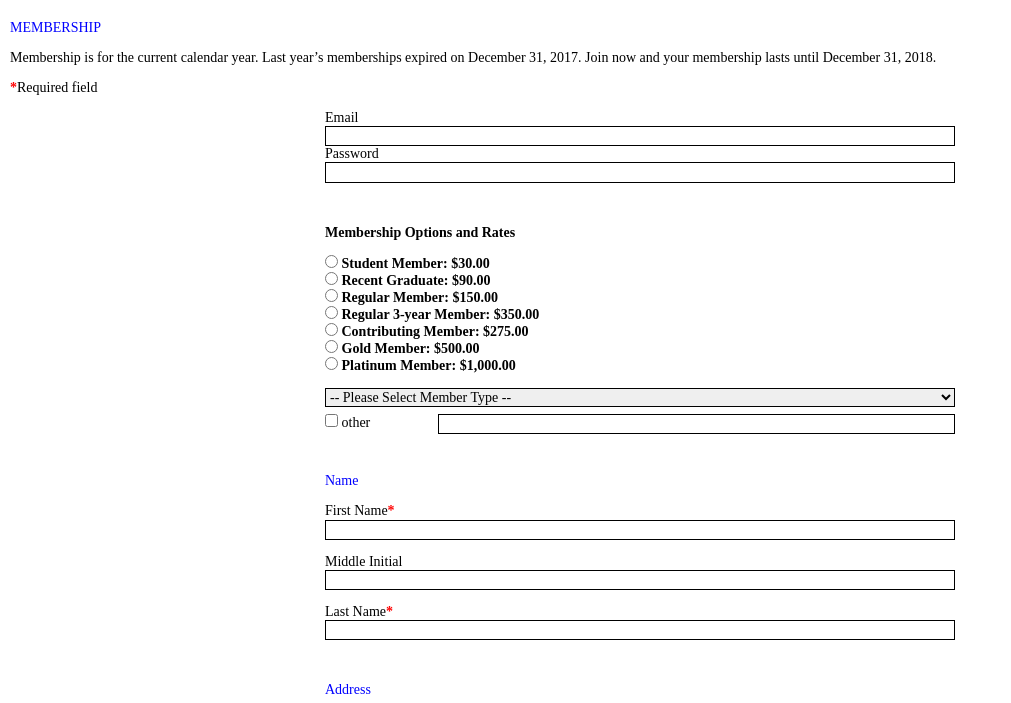
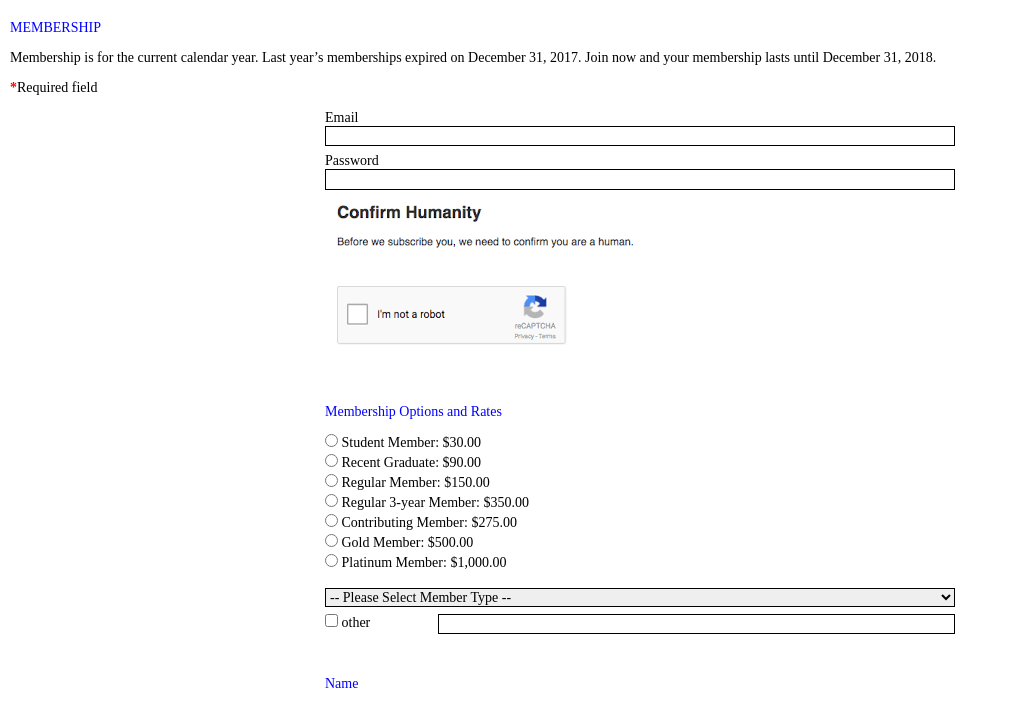
Before and after one commit to avatarmh/Node-Capstone-SNO, a website: page public/joinSNO.html in a window 1280 px wide. Shown: the part 203-906 px from the top of the page, without its empty margins (0-1011 px from the left). Drawn offline with nearby package versions, Linux system fonts and the light colour scheme.

Commit message:
drop-down country menu effectuated but needs formatting

```diff
--- a/public/joinSNO.html
+++ b/public/joinSNO.html
@@ -38,6 +38,8 @@
       </ul>
     </nav>
   </header>
+
+
   <div class="content">
     <div class="membership-period">
       <p class="membership-period-header">MEMBERSHIP</p>
@@ -54,10 +56,12 @@
 
         <label for="password">Password</label>
         <input name="password" title="Password" class="SNO-password" type="text" required/>
+        <img class="robot-test" alt="robot-test" src="confirm-humanity.png" />
+
       </div>
 
       <div class="radio-member-type">
-        <p class"form-header">Membership Options and Rates</p>
+        <p class="form-header">Membership Options and Rates</p>
         <ul class="radio-group">
           <li>
             <input id="radio_1" type="radio" class="radio">
@@ -124,10 +128,9 @@
     </div>
 
 
-    <p class="form-header">Address</p>
 
     <div class="address">
-
+      <p class="form-header">Address</p>
       <label for="street-1">Street Address 1<span class="asterisk">*</span></label>
       <input name="street-1" class="street-1" type="text" required/>
 
@@ -143,9 +146,6 @@
       <label for="postal-code">Postal or Zip Code<span class="asterisk">*</span></label>
       <input name="postal-code" class="postal-code" type="text" required/>
 
-
-
-
       <label for="Country">Country<span class="asterisk">*</span></label>
 
       <select id="country-dropdown" name="country" required>
@@ -160,9 +160,9 @@
 
     </div>
 
-    <p class="form-header">Other Contact Information</p>
 
     <div class="other-contact-info">
+        <p class="form-header">Other Contact Information</p>
         <label for="phone">Phone Number<span class="asterisk">*</span></label>
         <input name="phone" class="phone" type="number" required/>
 
--- a/public/styles/joinSNO.css
+++ b/public/styles/joinSNO.css
@@ -1,6 +1,6 @@
-/* .content {
-    font-weight: bold;
-} */
+.content {
+    font-weight: normal;
+}
 .membership-period-header {
     color: blue;
 }
@@ -20,11 +20,17 @@ form input[type="text"] {
     color: blue;
 }
 
+input {
+    margin-bottom: 0.5rem;
+}
+
 .radio-member-type p {
     margin-top: 3rem;
+    font-weight: normal;
+
 }
 
-.member-type {
+.radio-group {
     font-weight: normal;
 }
 
@@ -39,18 +45,15 @@ form input[type="text"] {
     width: 82%;
 }
 
-.fullname input {
-    margin-bottom: 1rem;
-}
-
 .fullname {
     margin-top: 3rem;
     width: 100%;
 }
 
 .address {
-    font-weight: normal;
+    width: 100%;
 }
+
 @media only screen and (min-width: 720px) {
     form {
         width: 50%;
```
Also changed, not shown: public/confirm-humanity.png (added).
